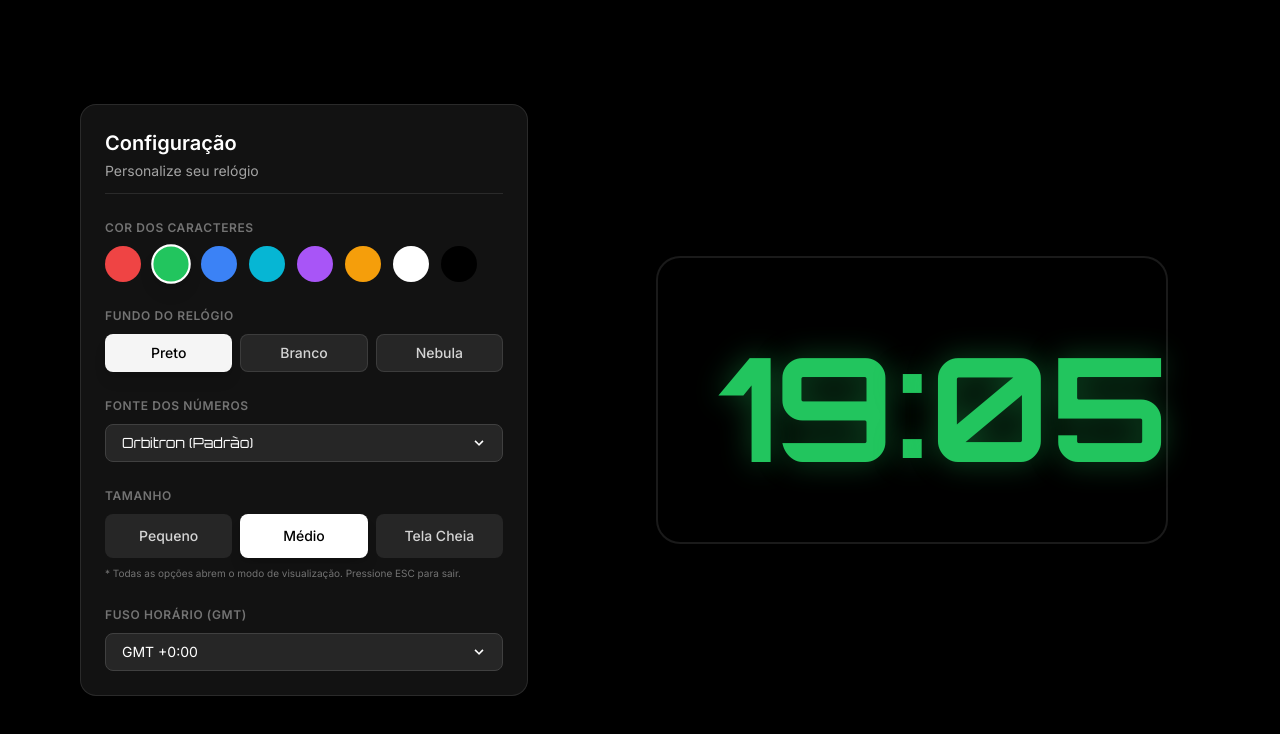
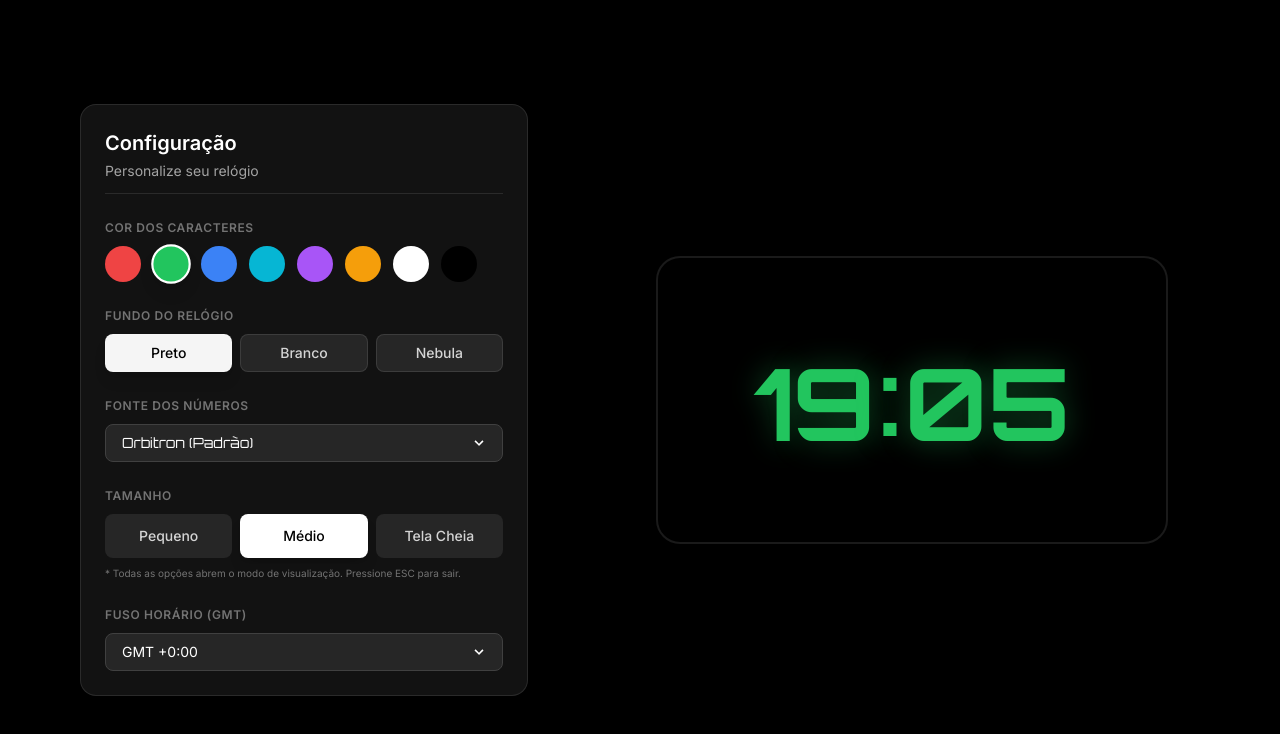
Before and after one commit to RPulla/Clock4Monitor, a React (Vite) app: page / in a window 1280 px wide. Shown: the top 734 px of the page. Built offline with nearby package versions, Linux system fonts and the light colour scheme; a web font is replaced by a local one.

Commit message:
feat(ClockDisplay): Improve time rendering and sizing
Consolidates time rendering into a single text element for simpler styling and animation. Adjusts SVG viewBox and font size for better display on various screen sizes.

```diff
--- a/components/ClockDisplay.tsx
+++ b/components/ClockDisplay.tsx
@@ -72,53 +72,29 @@ export const ClockDisplay: React.FC<ClockDisplayProps> = ({
       <svg
         width="100%"
         height="100%"
-        viewBox="0 0 400 120"
+        viewBox="0 0 800 240"
         preserveAspectRatio="xMidYMid meet"
         className="overflow-visible w-full h-full"
         aria-label={`Hora atual: ${timeStr.hours} e ${timeStr.minutes}`}
       >
-        <g
+        <text
+          x="50%"
+          y="52%"
+          dominantBaseline="central"
+          textAnchor="middle"
           fill={color}
           style={{
             textShadow: textShadowStyle,
             fontFamily: fontFamily,
-            fontSize: '130px',
+            fontSize: '180px',
             fontWeight: 'bold'
           }}
+          className="select-none"
         >
-          {/* Hours - Aligned to the End (Right of the left half) */}
-          <text
-            x="46%"
-            y="55%"
-            dominantBaseline="central"
-            textAnchor="end"
-            className="select-none"
-          >
-            {timeStr.hours}
-          </text>
-
-          {/* Colon - Centered */}
-          <text
-            x="50%"
-            y="52%"
-            dominantBaseline="central"
-            textAnchor="middle"
-            className="select-none animate-blink"
-          >
-            :
-          </text>
-
-          {/* Minutes - Aligned to the Start (Left of the right half) */}
-          <text
-            x="54%"
-            y="55%"
-            dominantBaseline="central"
-            textAnchor="start"
-            className="select-none"
-          >
-            {timeStr.minutes}
-          </text>
-        </g>
+          {timeStr.hours}
+          <tspan className="animate-blink" dy="-10" dx="5">:</tspan>
+          <tspan dy="10" dx="5">{timeStr.minutes}</tspan>
+        </text>
       </svg>
     </div>
   );
```
